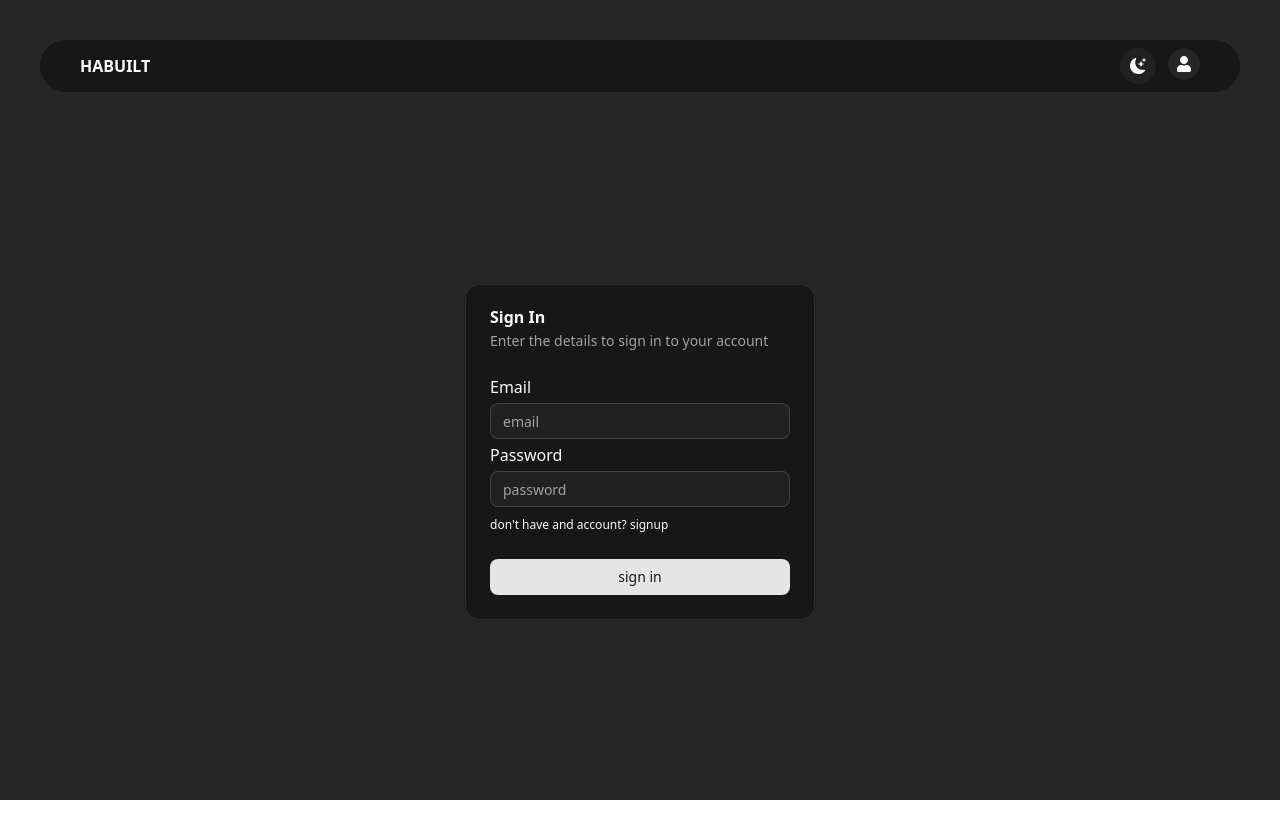
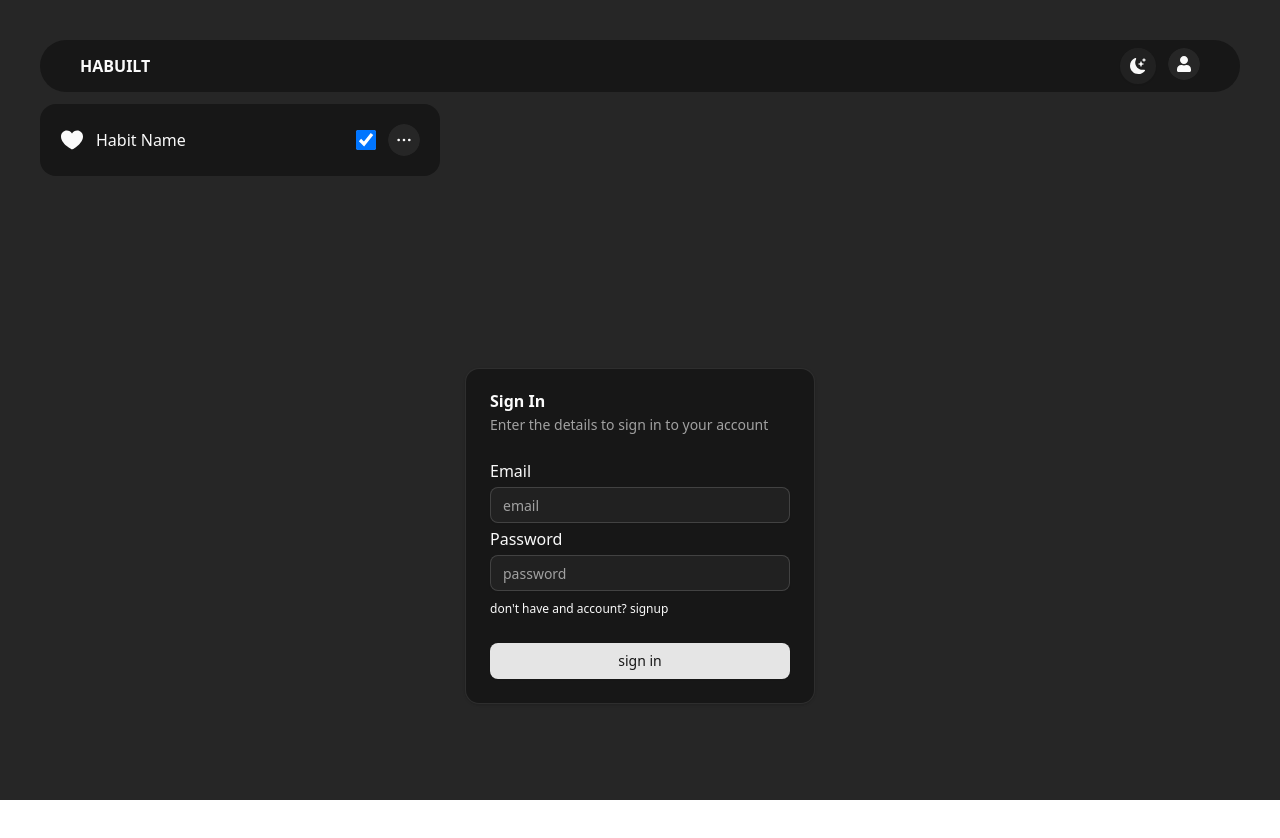
Before and after one commit to vicky2805vky/habit-tracker, a React (Vite) app in the folder client/: page /auth/sign-in in a window 1280 px wide. Shown: the top 838 px of the page. Before the commit the page ends 812 px from the top, so only its background shows below. Built offline with nearby package versions, Linux system fonts and the light colour scheme.

Commit message:
feat(client): create habit card

```diff
--- a/client/src/App.tsx
+++ b/client/src/App.tsx
@@ -2,12 +2,16 @@ import { useSelector } from "react-redux";
 import { Outlet } from "react-router";
 import type { RootState } from "./services/store";
 import NavBar from "./modules/navigation/NavBar";
+import HabitCard from "./modules/habitCard/HabitCard";
 
 const App = () => {
   const theme = useSelector<RootState>((state) => state.app.theme);
   return (
-    <div className={`bg-secondary h-screen p-5 md:p-10 ${theme}`}>
+    <div
+      className={`bg-secondary text-secondary-foreground h-screen p-5 md:p-10 ${theme}`}
+    >
       <NavBar />
+      <HabitCard />
       <Outlet />
     </div>
   );
--- a/client/src/modules/navigation/components/UserAvatar.tsx
+++ b/client/src/components/AvatarIcon.tsx
@@ -1,15 +1,19 @@
 import { Avatar, AvatarFallback, AvatarImage } from "@/components/ui/avatar";
-import { FaUser } from "react-icons/fa";
+import type { ReactNode } from "react";
 
-const UserAvatar = () => {
+type avatarIconProps = {
+  fallback: ReactNode;
+};
+
+const AvatarIcon = ({ fallback }: avatarIconProps) => {
   return (
     <Avatar>
       <AvatarImage src="" />
       <AvatarFallback className="text-secondary-foreground">
-        <FaUser />
+        {fallback}
       </AvatarFallback>
     </Avatar>
   );
 };
 
-export default UserAvatar;
+export default AvatarIcon;
--- /dev/null
+++ b/client/src/modules/habitCard/HabitCard.tsx
@@ -0,0 +1,43 @@
+import AvatarIcon from "@/components/AvatarIcon";
+import {
+  DropdownMenuItem,
+  DropdownMenu,
+  DropdownMenuContent,
+  DropdownMenuLabel,
+  DropdownMenuSeparator,
+  DropdownMenuTrigger,
+} from "@/components/ui/dropdown-menu";
+import { GoHeartFill, GoKebabHorizontal } from "react-icons/go";
+
+const HabitCard = () => {
+  return (
+    <div className="bg-card text-card-foreground mt-3 flex w-2/6 items-center justify-between rounded-2xl p-5">
+      <div className="flex items-center gap-3">
+        <GoHeartFill className="text-2xl" />
+        <p>Habit Name</p>
+      </div>
+      <div className="flex items-center gap-3">
+        <input type="checkbox" className="size-5" checked />
+        <HabitCardMenu />
+      </div>
+    </div>
+  );
+};
+
+export default HabitCard;
+
+const HabitCardMenu = () => {
+  return (
+    <DropdownMenu>
+      <DropdownMenuTrigger>
+        <AvatarIcon fallback={<GoKebabHorizontal />} />
+      </DropdownMenuTrigger>
+      <DropdownMenuContent align="end">
+        <DropdownMenuLabel>Actions</DropdownMenuLabel>
+        <DropdownMenuSeparator />
+        <DropdownMenuItem>Edit</DropdownMenuItem>
+        <DropdownMenuItem>Delete</DropdownMenuItem>
+      </DropdownMenuContent>
+    </DropdownMenu>
+  );
+};
--- a/client/src/modules/navigation/components/AuthButton.tsx
+++ b/client/src/modules/navigation/components/AuthButton.tsx
@@ -2,14 +2,15 @@ import {
   DropdownMenu,
   DropdownMenuTrigger,
 } from "@/components/ui/dropdown-menu";
-import UserAvatar from "./UserAvatar";
+import AvatarIcon from "../../../components/AvatarIcon";
 import AuthMenu from "./AuthMenu";
+import { FaUser } from "react-icons/fa";
 
 const AuthButton = () => {
   return (
     <DropdownMenu>
       <DropdownMenuTrigger>
-        <UserAvatar />
+        <AvatarIcon fallback={<FaUser />} />
       </DropdownMenuTrigger>
       <AuthMenu />
     </DropdownMenu>
--- a/client/src/modules/navigation/components/AuthMenu.tsx
+++ b/client/src/modules/navigation/components/AuthMenu.tsx
@@ -8,7 +8,7 @@ import { Link } from "react-router";
 
 const AuthMenu = () => {
   return (
-    <DropdownMenuContent>
+    <DropdownMenuContent align="end">
       <DropdownMenuLabel>My Account</DropdownMenuLabel>
       <DropdownMenuSeparator />
       <DropdownMenuItem>Profile</DropdownMenuItem>
```
